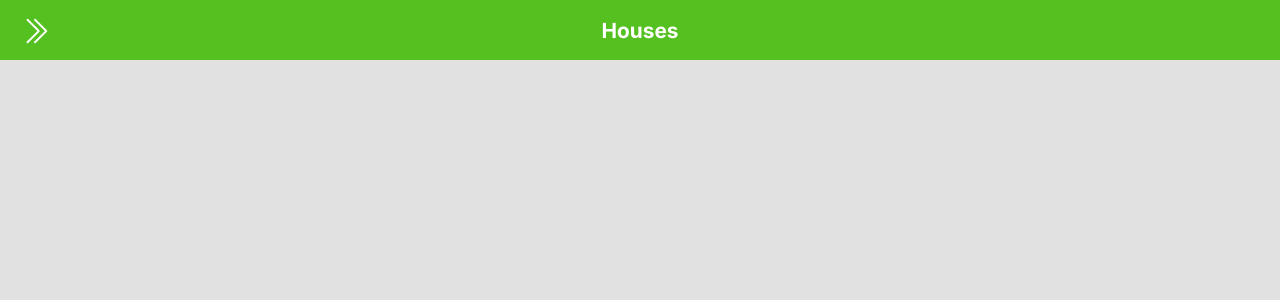
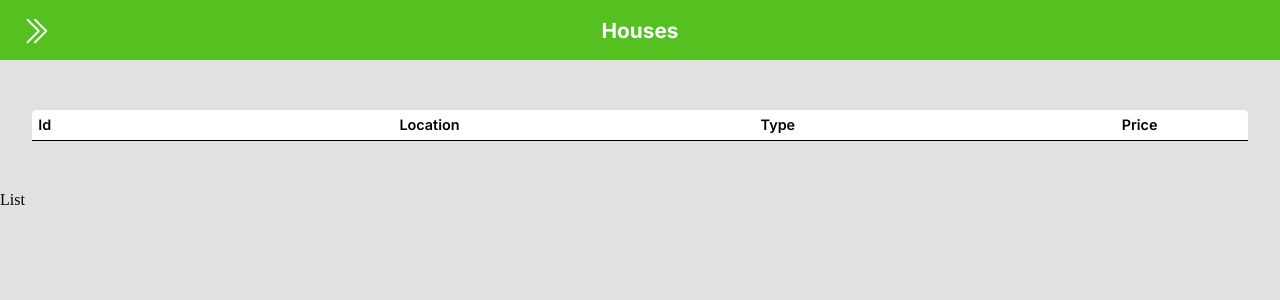
Before and after one commit to igor-ign/Green-Valley, a React (Create React App) app in the folder web/: page /admin/houses in a window 1280 px wide. Shown: the top 300 px of the page. Built offline with nearby package versions, Linux system fonts and the light colour scheme.

Commit message:
feat: list header

```diff
--- /dev/null
+++ b/web/src/components/admin-list/components/index.js
@@ -0,0 +1 @@
+export { ListHeader } from "./list-header"
--- /dev/null
+++ b/web/src/components/admin-list/components/list-header/index.jsx
@@ -0,0 +1,15 @@
+import "./style.scss";
+
+export function ListHeader({ headerItems, possibleActions }) {
+  return (
+    <header className="list__header">
+      <ul className="header__list" type="none">
+        {headerItems.map((item) => {
+          return <li className="list__item">{item}</li>;
+        })}
+
+        {!!possibleActions && <li className="list__item">Actions</li>}
+      </ul>
+    </header>
+  );
+}
--- /dev/null
+++ b/web/src/components/admin-list/components/list-header/style.scss
@@ -0,0 +1,26 @@
+@import '../../../../styles';
+
+.list__header {
+    background-color: $primary2;
+    border-bottom: .1em solid $black;
+    border-top-left-radius: .3em;
+    border-top-right-radius: .3em;
+    font-family: 'Inter', sans-serif;
+    font-size: .9rem;
+    font-weight: 600;
+    margin: 50px auto;
+    width: 95%;
+
+    > .header__list {
+        display: flex;
+        justify-content: space-between;
+        padding: .3em;
+        width: 100%;
+
+        > .list__item {
+            text-align: justify;
+            width: 120px;
+            margin: 2px;
+        }
+    }
+}
--- a/web/src/components/admin-list/index.jsx
+++ b/web/src/components/admin-list/index.jsx
@@ -1,9 +1,10 @@
+import { ListHeader } from "./components";
 import "./style.scss";
 
-export function AdminList({ listItems, headerItems, possibleActions }) {
+export function AdminList({ listItems, headerItems, possibleActions = "" }) {
   return (
-    <div className="list">
-      <div>Header</div>
+    <div className="houses__list">
+      <ListHeader headerItems={headerItems} possibleActions={possibleActions} />
       <div>List</div>
     </div>
   );
--- a/web/src/components/admin-list/style.scss
+++ b/web/src/components/admin-list/style.scss
@@ -0,0 +1,3 @@
+.houses__list {
+    width: 100%;
+}
--- /dev/null
+++ b/web/src/pages/admin-house-list/constants/index.js
@@ -0,0 +1 @@
+export { HOUSES_LIST_HEADER_ITEMS } from "./list"
--- /dev/null
+++ b/web/src/pages/admin-house-list/constants/list.js
@@ -0,0 +1 @@
+export const HOUSES_LIST_HEADER_ITEMS = ["Id", "Location", "Type", "Price"]
--- a/web/src/pages/admin-house-list/index.jsx
+++ b/web/src/pages/admin-house-list/index.jsx
@@ -1,10 +1,55 @@
-import { AdminHeader } from "../../components";
+import { AdminHeader, AdminList } from "../../components";
+import { HOUSES_LIST_HEADER_ITEMS } from "./constants";
 import "./style.scss";
 
 export function AdminHouses() {
+  // TODO: Remove this mock data when api is ready.
+  const MOCK_DATA = [
+    {
+      id: 1,
+      location: "Brooklyn, New York",
+      type: "BUY",
+      price: "$300.000,00",
+    },
+    {
+      id: 2,
+      location: "Brooklyn, New York",
+      type: "BUY",
+      price: "$300.000,00",
+    },
+    {
+      id: 3,
+      location: "Brooklyn, New York",
+      type: "RENT",
+      price: "$300.000,00",
+    },
+    {
+      id: 4,
+      location: "Brooklyn, New York",
+      type: "BUY",
+      price: "$300.000,00",
+    },
+    {
+      id: 5,
+      location: "Brooklyn, New York",
+      type: "RENT",
+      price: "$300.000,00",
+    },
+    {
+      id: 6,
+      location: "Brooklyn, New York",
+      type: "RENT",
+      price: "$300.000,00",
+    },
+  ];
+
   return (
     <div>
       <AdminHeader title={"Houses"} />
+      <AdminList listItems={MOCK_DATA} headerItems={HOUSES_LIST_HEADER_ITEMS} />
+      {/*TODO: Create a separated component responsible to return a object containing all possible steps. Also remember to create a state
+      to control those steps!
+      */}
     </div>
   );
 }
--- a/web/src/styles/colors.scss
+++ b/web/src/styles/colors.scss
@@ -4,5 +4,5 @@ $input-default: #e8e8e8;
 $input-font-default-color: #B1ADAD;
 $error: #ff2b2b;
 $website-background: #e1e1e1;
-$navbar-item-border: #00000036;
 $navbar-button-hover: #c9c9c9;
+$black: #000000;
```
